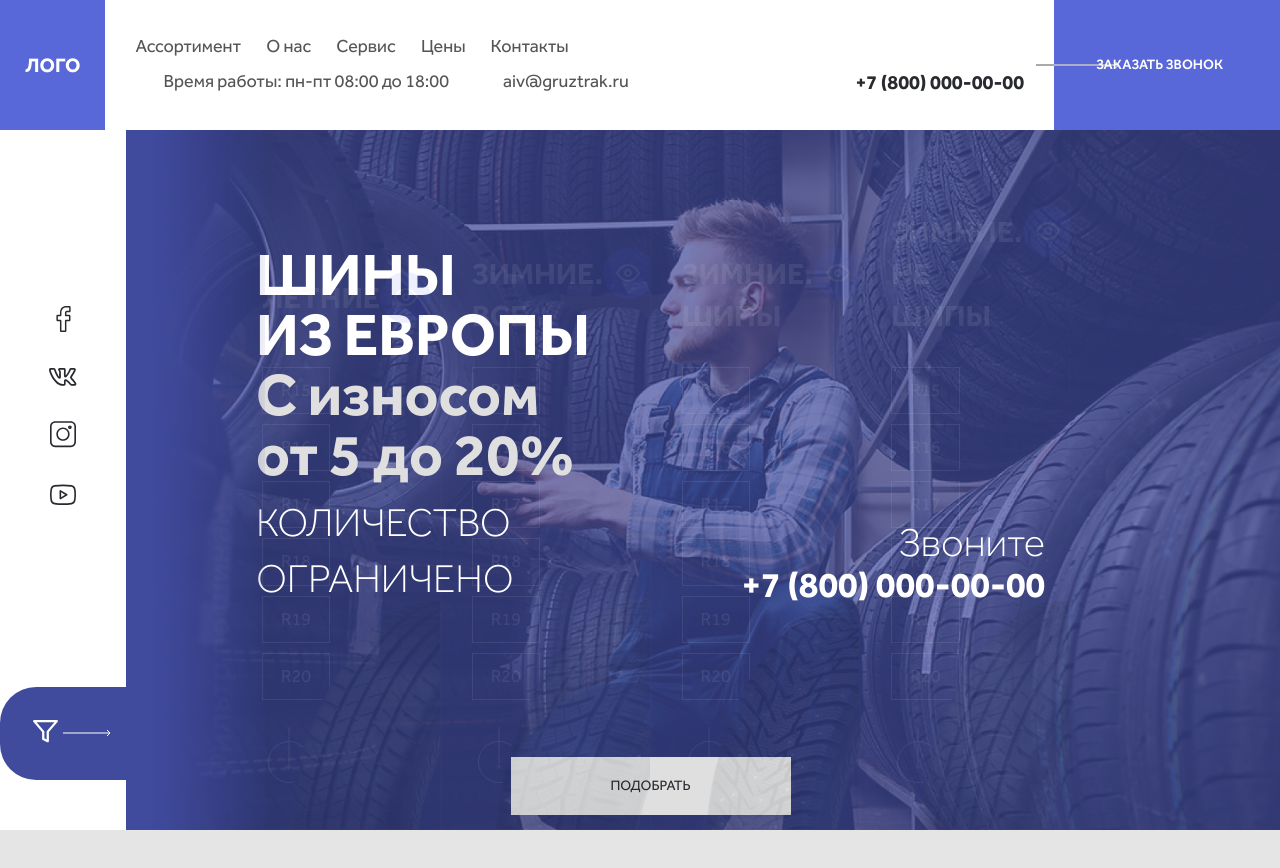
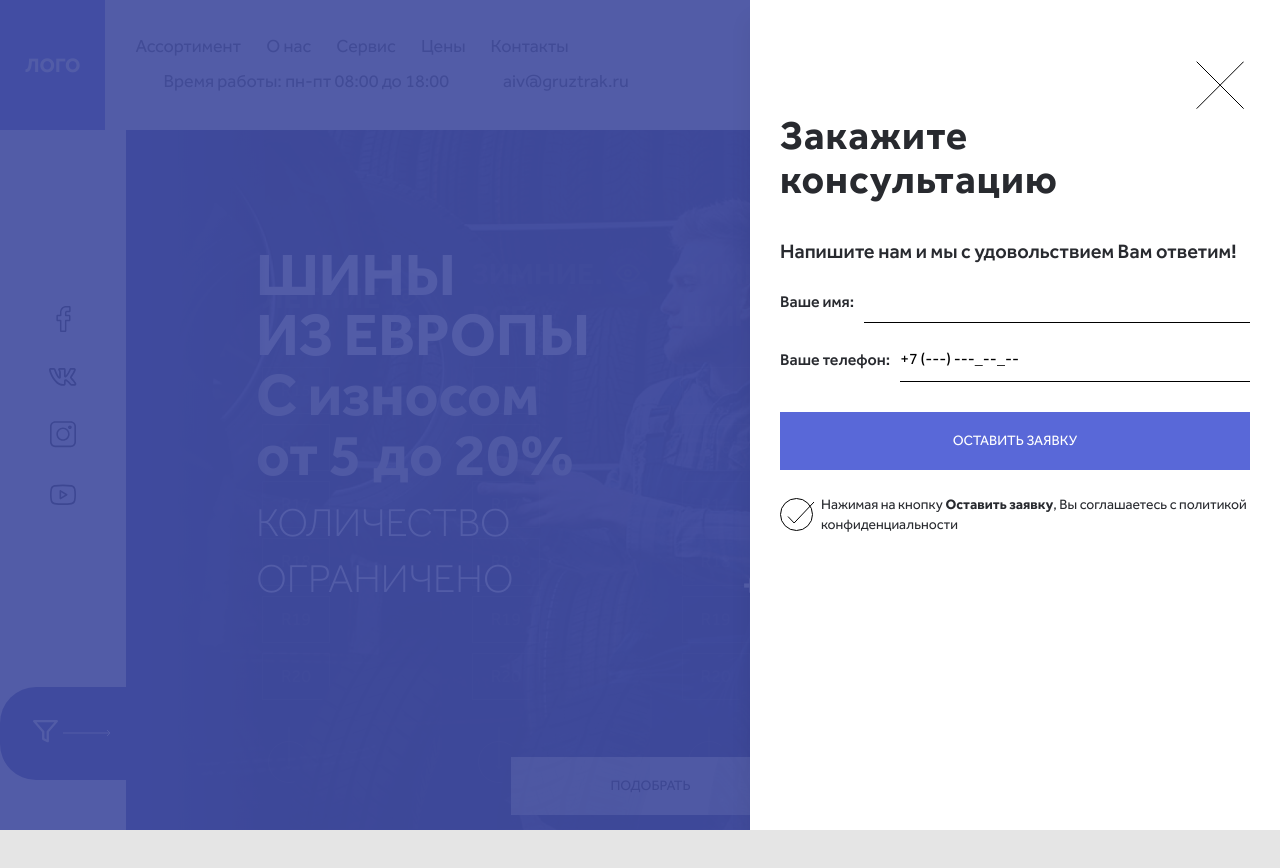
Before and after one commit to xkoredeus/tyres, a plain HTML site: page app/index.html in a window 1280 px wide. Both pictures are taken after a click on the button "ЗАКАЗАТЬ ЗВОНОК". Shown: the top 868 px of the page. After the commit the page ends 830 px from the top, so only its background shows below. Drawn offline with nearby package versions, Linux system fonts and the light colour scheme; a script that the page names is missing.

Commit message:
feat: popup

```diff
--- a/app/index.html
+++ b/app/index.html
@@ -40,7 +40,7 @@
 				</div>
 				<a class="header__tel" href="tel:78000000000">+7 (800) 000-00-00</a>
 			</div>
-			<button type="button" class="header__btn">
+			<button type="button" class="header__btn js-popup__open">
 				<div class="header__btn-in"><span>Заказать звонок</span></div>
 				<svg class="header__btn-arrow" width="84" height="8" viewBox="0 0 84 8" fill="none" xmlns="http://www.w3.org/2000/svg">
 					<path id="header__btn-arrow-dark" d="M0 4H82.5"/>
@@ -1892,25 +1892,42 @@
 				</a>
 			</footer>
 		</div>
-	</div>
-	<div id="popup_call" class="popup__container" style="display:none">
-		<div  class="popup__wrp popup_call__wrp">
-			<form action="[[~[[*id]]]]" method="post" class="popup">
-				<h3 class="popup__ttl">Оставьте заявку</h3>
-				<div class="input__wrp input__wrp_name">
-					<input type="text" class="form__input" name="popup_call__name" placeholder="Ваше имя" required="">
-				</div>
-				<div class="input__wrp input__wrp_tel">
-					<input type="tel" class="form__input" name="popup_call__tel" placeholder="Телефон" required="">
-				</div>
-				<div class="input__wrp input__wrp_mail">
-					<input type="email" class="form__input" name="popup_call__email" placeholder="E-mail">
-				</div>
-				<input type="submit" class="btn" name="popup_call__sumbit" value="Заказать">
-				<div class="popup__policy">
-					Нажимая кнопку "Отправить", вы соглашаетесь с <a href="#" class="form__policy-link">политикой конфиденциальности</a>
-				</div>
-			</form>
+		<div class="grid-layout__overlay js-grid__overlay"></div>
+		<div class="popup">
+			<button type="button" class="popup__cross js-popup__close">
+				<svg width="48" height="48" viewBox="0 0 48 48" fill="none" xmlns="http://www.w3.org/2000/svg">
+					<line x1="0.646447" y1="47.6464" x2="47.6464" y2="0.646445" stroke="black"/>
+					<path d="M47.6465 47.6465L0.646484 0.646484" stroke="black"/>
+				</svg>
+			</button>
+			<div class="popup__in">
+				<form class="popup__form">
+					<div class="popup__ttl section__ttl">Закажите консультацию</div>
+					<div class="section__subttl">Напишите нам и мы с удовольствием Вам&nbsp;ответим!</div>
+					<div class="form-group form-group--black">
+						<label class="form-label">Ваше имя:</label>
+						<input class="form-input" type="text">
+					</div>
+					<div class="form-group form-group--black">
+						<label class="form-label">Ваше телефон:</label>
+						<input class="form-input" type="tel" placeholder="+7 (---) ---_--_--">
+					</div>
+					<button class="feed__form-btn btn btn--blue" type="submit"><span>Оставить заявку</span></button>
+					<div class="form-check form-check--black">
+						<label class="form-check__label">
+							<input type="checkbox" checked required class="form-check__input">
+							<div class="form-check__text">
+							<span class="form-check__text-circle">
+								<svg class="form-check__text-gal" width="28" height="23" fill="none" viewBox="0 0 28 23" xmlns="http://www.w3.org/2000/svg">
+									<path d="M1 15.5385L7.11765 22L27 1"/>
+								</svg>
+							</span>
+								<span>Нажимая на кнопку <span class="b">Оставить заявку</span>, Вы соглашаетесь с политикой конфиденциальности</span>
+							</div>
+						</label>
+					</div>
+				</form>
+			</div>
 		</div>
 	</div>
 	<script src="js/libs.min.js"></script>
--- a/app/js/scripts.js
+++ b/app/js/scripts.js
@@ -108,7 +108,18 @@ $(() => {
   });
 });
 
-//map
+$(() => {
+  $('.js-popup__open').on('click', function () {
+    $('.grid-layout').addClass('menu-open');
+  });
+  $('.js-popup__close').on('click', function () {
+    $('.grid-layout').removeClass('menu-open');
+  });
+  $('.js-grid__overlay').on('click', function () {
+    $('.grid-layout').removeClass('menu-open');
+  });
+});
+
 $(() => {
   var myMap;
 
--- a/app/sass/main.sass
+++ b/app/sass/main.sass
@@ -242,6 +242,19 @@ input[type="number"]
 		display: flex
 		justify-content: center
 		align-items: center
+.grid-layout
+	position: relative
+	display: grid
+	grid-template-columns: repeat(12, 1fr)
+	grid-template-rows: minmax(100px, auto) calc(100vh - 100px)
+	overflow: hidden
+	&__overlay
+		+ovl
+		background-color: $dblue
+		opacity: 0
+		visibility: hidden
+		z-index: 2
+		+ease
 .popup
 	position: absolute
 	top: 0
@@ -260,7 +273,6 @@ input[type="number"]
 		overflow-y: scroll
 		padding: 20px 15px
 	&__in
-		position: relative
 		opacity: 0
 		transition: all 2.5s ease
 		+r(1200)
@@ -283,25 +295,15 @@ input[type="number"]
 			font-size: 15px
 			color: #686868
 .menu-open
-	overflow: hidden
-	height: 100%
-	width: 100%
-	padding-right: 18px
 	+r(1200)
 		padding-right: 0
 	.popup
 		right: 0
 		&__in
 			opacity: 1
-	.banner
-		&__overlay
-			opacity: .8
-			visibility: visible
-.grid-layout
-	display: grid
-	grid-template-columns: repeat(12, 1fr)
-	grid-template-rows: minmax(100px, auto) calc(100vh - 100px)
-	overflow: hidden
+	.grid-layout__overlay
+		opacity: .9
+		visibility: visible
 .header
 	grid-column: span 12
 	display: grid
```
Also changed, not shown: app/css/main.css.
